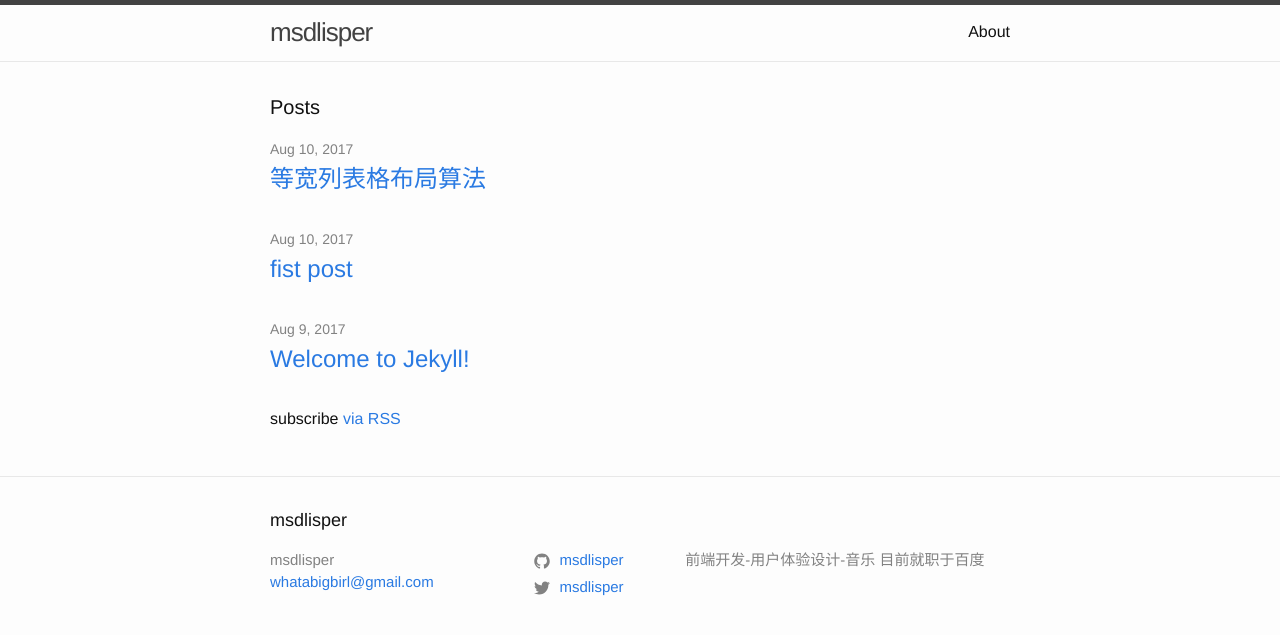
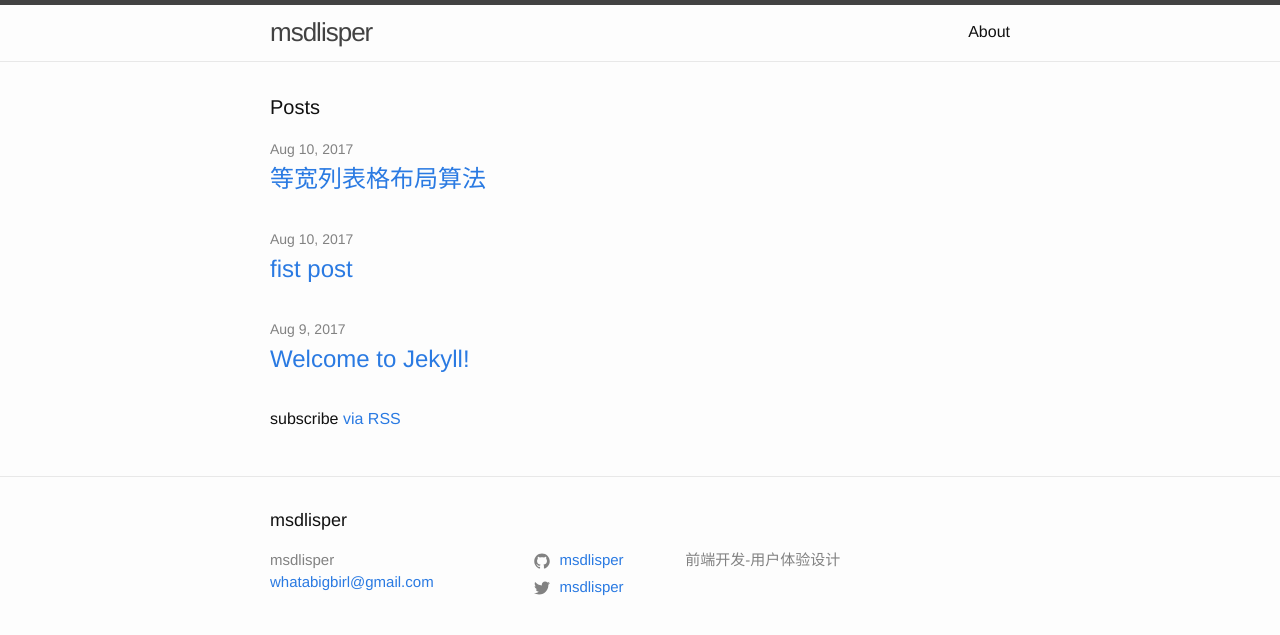
Before and after one commit to msdlisper/msdlisper.github.com, a Jekyll site: the page built from index.md, in a window 1280 px wide. Shown: the top 635 px of the page. Built offline with Jekyll 4.4.1, drawn with Linux system fonts in a browser that asks for light colours.

```diff
--- a/_config.yml
+++ b/_config.yml
@@ -16,11 +16,17 @@
 title: msdlisper
 email: whatabigbirl@gmail.com
 description: > # this means to ignore newlines until "baseurl:"
-  前端开发-用户体验设计-音乐  目前就职于百度
+  前端开发-用户体验设计
 baseurl: "" # the subpath of your site, e.g. /blog
 url: "" # the base hostname & protocol for your site, e.g. http://example.com
 twitter_username: msdlisper
 github_username:  msdlisper
+
+# Comment
+# comment:
+disqus:
+  shortname: zhangpeng
+
 
 # Build settings
 markdown: kramdown
@@ -39,7 +45,3 @@ plugins:
 #   - vendor/cache/
 #   - vendor/gems/
 #   - vendor/ruby/
-
-# Comment
-comment:
-    disqus: zhangpeng
--- a/_layouts/default.html
+++ b/_layouts/default.html
@@ -13,6 +13,7 @@
       </div>
     </main>
 
+
     {% include footer.html %}
 
   </body>
```
